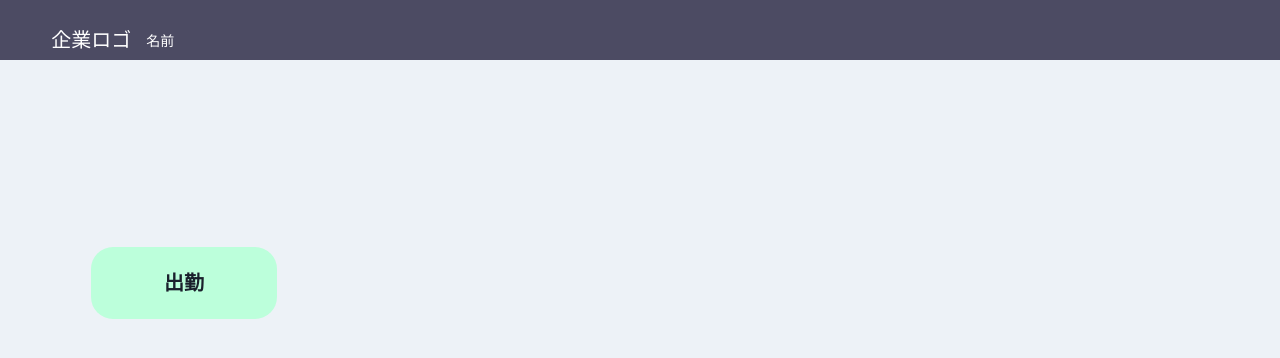
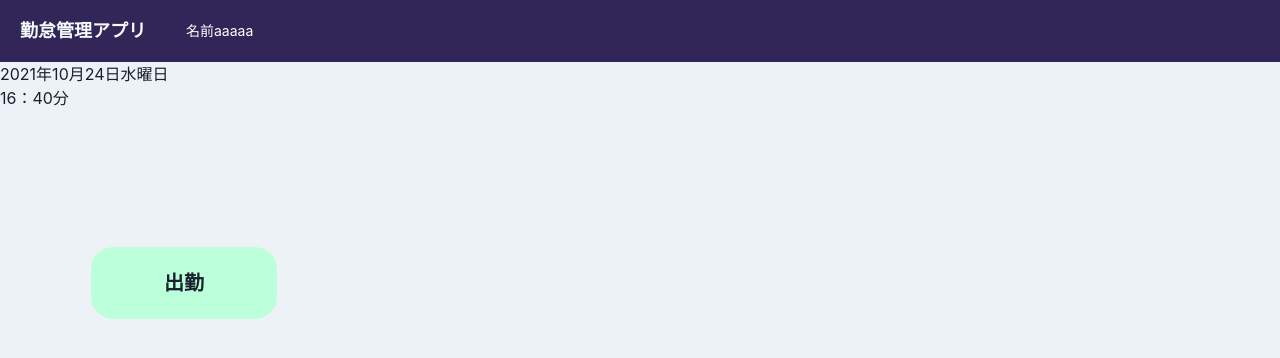
Before and after one commit to sum16/attendance_app_for_react, a React (Create React App) app: page / in a window 1280 px wide. Shown: the top 358 px of the page. Built offline with nearby package versions, Linux system fonts and the light colour scheme.

Commit message:
chakuraUiでheaderを書き換え

```diff
--- a/src/components/Organisms/StampingHistory.jsx
+++ b/src/components/Organisms/StampingHistory.jsx
@@ -1,11 +1,11 @@
-import styled from "styled-components"
+// import styled from "styled-components"
 
 export const StampingHistory = (props) => {
   const {stampingHistories, leavingHistories} = props;
 
   return(
     <>
-    <Scontainer>
+    <div>
     <h2>打刻履歴</h2>
       <div className="stampingHistory-area">
         <p>出勤履歴</p>
@@ -31,37 +31,21 @@ export const StampingHistory = (props) => {
           })}
         </ul>
       </div>
-      <Sunderline />
-      {/* <table>
-      <tbody>
-          <tr>
-            <td>出勤</td><td>火曜日</td>
-          </tr>
-          <tr>
-          <td>退勤</td><td>水曜日</td>
-          </tr>
-          <tr>
-          <td>出勤</td><td>木曜日</td>
-          曜日に打刻した日付をpost
-          </tr>
-        </tbody>
-      </table> */}
-    </Scontainer>
+    </div>
     </>
   )
 }
 
-const Scontainer = styled.div`
-width: 360px;
-height: 314px;
-left: 7px;
-top: 353px;
-background: #F0F8EA;
-margin-top: 300px;
-`
+// const Scontainer = styled.div`
+// width: 360px;
+// height: 314px;
+// left: 7px;
+// top: 353px;
+// background: #F0F8EA;
+// margin-top: 300px;
+// `
 
-const Sunderline = styled.div`
-width: 360px;
-border-bottom: 3px solid #C4C4C4;
-
-`
+// const Sunderline = styled.div`
+// width: 360px;
+// border-bottom: 3px solid #C4C4C4;
+// `
--- a/src/components/Organisms/header.jsx
+++ b/src/components/Organisms/header.jsx
@@ -1,50 +1,18 @@
-import styled from "styled-components"
+import { Box, Flex, Heading, Link } from "@chakra-ui/layout"
 
 export const Header = () => {
   return(
     <>
-    <Sheader>
-    <Sh1><Sa href="/">企業ロゴ</Sa></Sh1>
-      <nav>
-        <Sul>
-          <Sli>名前</Sli>
-        </Sul>
-      </nav>
-    </Sheader>
+    <Flex as="nav" bg="purple.900" color="gray.50" padding={{ base: 3, md: 5}} align="center">
+      <Flex align="center" as="a" _hover={{ cursor: "pointer" }}>
+        <Heading as="h1" fontSize={{ base: "md", md: "lg"}}>勤怠管理アプリ</Heading>
+      </Flex>
+      <Flex align="center" fontSize="sm">
+        <Box ml={10}>
+          <Link color="white">名前aaaaa</Link>
+        </Box>
+      </Flex>
+    </Flex>
     </>
   )
 }
-
-const Sheader = styled.header`
-  position: fixed;
-  width: 100%;
-  color: #fff;
-  padding: 30px 4% 10px;
-  top: 0;
-  background: #4C4B63;
-  display: flex;
-  height:60px;
-  align-items: center;
-  `
-
-const Sa = styled.a`
-  text-decoration: none;
-  color: #fff;
-`
-
-const Sul = styled.ul`
- list-style: none;
- margin: 0;
- display: flex;
-`
-
-const Sli = styled.li`
-  margin: 0 0 0 15px;
-  font-size: 14px;
-`
-
-const Sh1 = styled.h1`
-  margin: 0; padding: 0;
-  font-size: 20px;
-  display: flex;
-`
--- a/src/components/Pages/TopPage.jsx
+++ b/src/components/Pages/TopPage.jsx
@@ -11,10 +11,8 @@ export const TopPage = () => {
     <>
     <ChakraProvider theme={theme}>
       <Header />
-      <div>
         <TimesOfDay />
         <AttendanceAndLeavingBtton />
-      </div>
     </ChakraProvider>
     </>
   )
```
Also changed, not shown: src/components/templates/HeaderLayout.jsx (added, +11 -0 lines).
